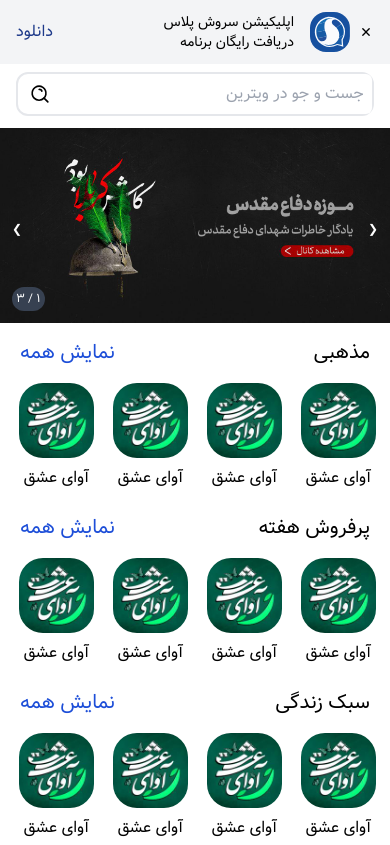
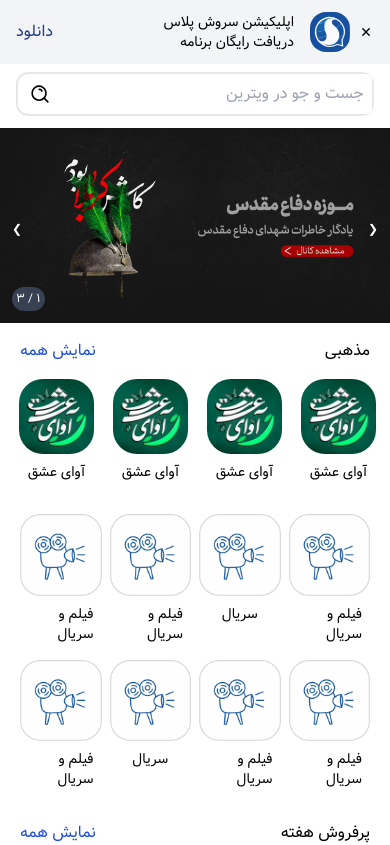
Before and after one commit to m-bashari-m/vitrin-with-react, a React (Vite) app: page / in a window 390 px wide. Shown: the top 845 px of the page. Built offline with nearby package versions, Linux system fonts and the light colour scheme.

Commit message:
Add: Categories Section

```diff
--- a/src/components/header/Header.tsx
+++ b/src/components/header/Header.tsx
@@ -8,7 +8,7 @@
   const [isWide, setIsWide] = useMedia("(min-width: 768px)");
 
   return (
-    <header className="flex flex-col fixed z-10 w-full">
+    <header className="flex flex-col fixed z-20 w-full">
       {!isWide ? <HeaderAds setCloseAds={setIsWide} /> : <HeaderBanner />}
 
       <SearchBar />
--- /dev/null
+++ b/src/components/main/Category.tsx
@@ -0,0 +1,28 @@
+import React from "react";
+
+interface CategoryProps {
+  image: string;
+  alt: string;
+  title: string;
+}
+
+const Category: React.FC<CategoryProps> = (props) => {
+  return (
+    <a className="hover:cursor-pointer flex items-center flex-col">
+      <div className="relative group">
+        <div className="absolute w-full h-full opacity-0 group-hover:opacity-20 transition-all duration-300 rounded-4xl bg-blue-800 z-10"></div>
+        <img
+          src={props.image}
+          alt={props.alt}
+          draggable={false}
+          loading="lazy"
+        />
+      </div>
+      <p className="flex justify-between my-2 text-sm sm:text-base px-2">
+        {props.title}
+      </p>
+    </a>
+  );
+};
+
+export default Category;
--- a/src/components/main/Main.tsx
+++ b/src/components/main/Main.tsx
@@ -1,5 +1,6 @@
 import { offers, categories } from "../../data/data";
 import BannerSlider from "./BannerSlider";
+import Category from "./Category";
 import SliderCard from "./SliderCard";
 import SliderSection from "./SliderSection";
 
@@ -9,8 +10,37 @@
       <main className="w-full my-4 mt-32 sm:mt-[130px] md:w-[552px] lg:w-[800px] bg-white flex justify-center flex-col items-center rounded-3xl overflow-visible md:overflow-hidden">
         <BannerSlider />
 
-        {offers.map((offer) => (
-          <SliderSection showAllHref="#" sliderTitle={offer.id} key={offer.id}>
+        {/* Relegious Section */}
+        <SliderSection
+          showAllHref={offers[0].showAll}
+          sliderTitle={offers[0].id}
+        >
+          {offers[0].data.map((data) => (
+            <SliderCard
+              key={data.id}
+              cardSrc={data.image}
+              title={data.title}
+              alt={data.alt}
+            />
+          ))}
+        </SliderSection>
+
+        <section className="px-5 my-4 justify-start grid grid-cols-4 gap-2">
+          {categories.map((category) => (
+            <Category
+              image={category.image}
+              alt={category.alt}
+              title={category.title}
+            />
+          ))}
+        </section>
+
+        {offers.slice(1, offers.length + 1).map((offer) => (
+          <SliderSection
+            showAllHref={offer.showAll}
+            sliderTitle={offer.id}
+            key={offer.id}
+          >
             {offer.data.map((data) => (
               <SliderCard
                 key={data.id}
--- a/src/components/main/SliderCard.tsx
+++ b/src/components/main/SliderCard.tsx
@@ -15,7 +15,7 @@
           draggable="false"
           className="rounded-3xl w-[75px] h-[75px] sm:w-[90px] sm:h-[90px] mb-2 object-cover"
         />
-        <p className="flex flex-wrap justify-center items-start">
+        <p className="flex flex-wrap justify-center items-start text-sm sm:text-base">
           {props.title}
         </p>
       </a>
--- a/src/components/main/SliderHeader.tsx
+++ b/src/components/main/SliderHeader.tsx
@@ -7,7 +7,7 @@
 
 const SliderHeader: React.FC<SliderHeaderProps> = (props) => {
   return (
-    <div className="flex justify-between my-2 text-xl px-5 mb-4">
+    <div className="flex justify-between my-2 text-base sm:text-lg md:text-xl px-5 mb-4">
       <h6>{props.sliderTitle}</h6>
       <a href={props.showAllHref} className="text-blue-700">
         نمایش همه
--- a/src/data/data.ts
+++ b/src/data/data.ts
@@ -399,42 +399,42 @@
 
 export const categories = [
   {
-    image: "./images/categories/film-va-serial.png",
+    image: "./src/images/categories/film-va-serial.png",
     title: "فیلم و سریال",
     alt: "Movies and Series",
   },
   {
-    image: "./images/categories/film-va-serial.png",
+    image: "./src/images/categories/film-va-serial.png",
     title: " سریال",
     alt: "Movies and Series",
   },
   {
-    image: "./images/categories/film-va-serial.png",
+    image: "./src/images/categories/film-va-serial.png",
     title: "فیلم و سریال",
     alt: "Movies and Series",
   },
   {
-    image: "./images/categories/film-va-serial.png",
+    image: "./src/images/categories/film-va-serial.png",
     title: "فیلم و سریال",
     alt: "Movies and Series",
   },
   {
-    image: "./images/categories/film-va-serial.png",
+    image: "./src/images/categories/film-va-serial.png",
     title: "فیلم و سریال",
     alt: "Movies and Series",
   },
   {
-    image: "./images/categories/film-va-serial.png",
+    image: "./src/images/categories/film-va-serial.png",
     title: "فیلم و سریال",
     alt: "Movies and Series",
   },
   {
-    image: "./images/categories/film-va-serial.png",
+    image: "./src/images/categories/film-va-serial.png",
     title: " سریال",
     alt: "Movies and Series",
   },
   {
-    image: "./images/categories/film-va-serial.png",
+    image: "./src/images/categories/film-va-serial.png",
     title: "فیلم و سریال",
     alt: "Movies and Series",
   },
--- a/tailwind.config.js
+++ b/tailwind.config.js
@@ -12,6 +12,9 @@
       fontFamily: {
         vazir: ["vazir", "sans-serif"],
       },
+      borderRadius: {
+        "4xl": "25%",
+      },
     },
   },
   plugins: [],
```
